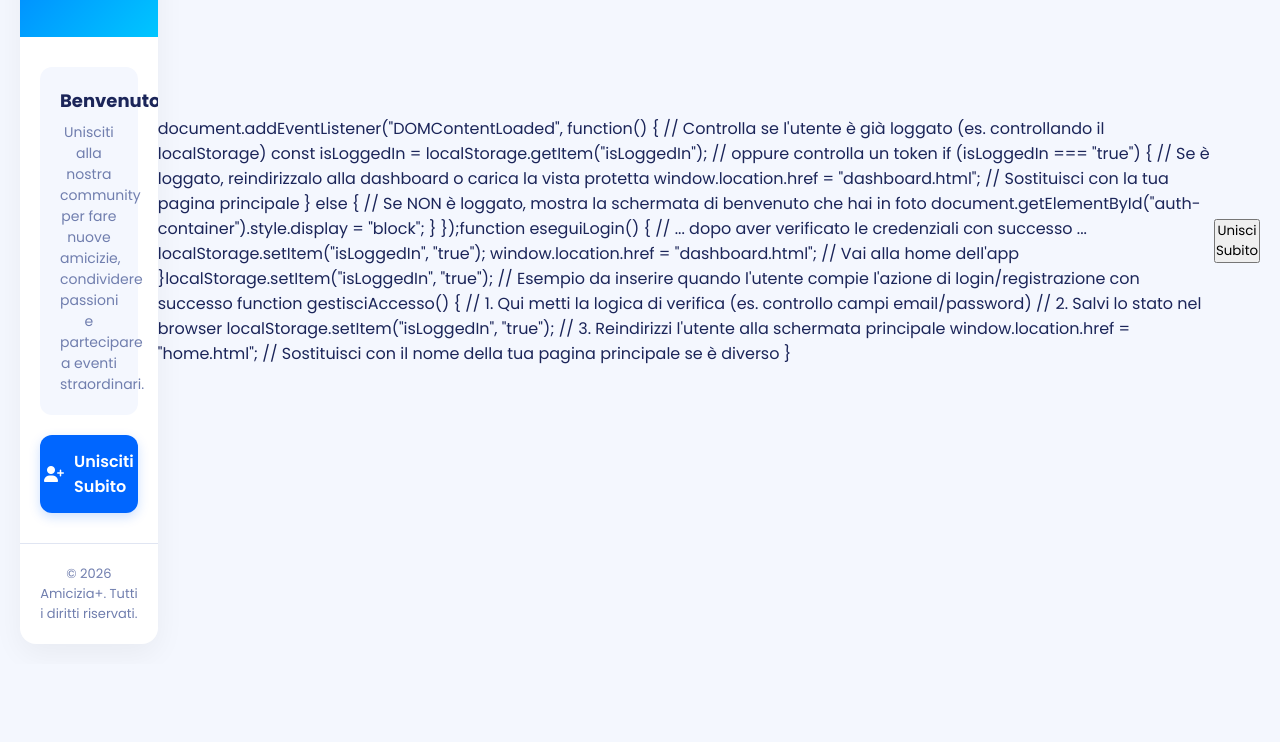
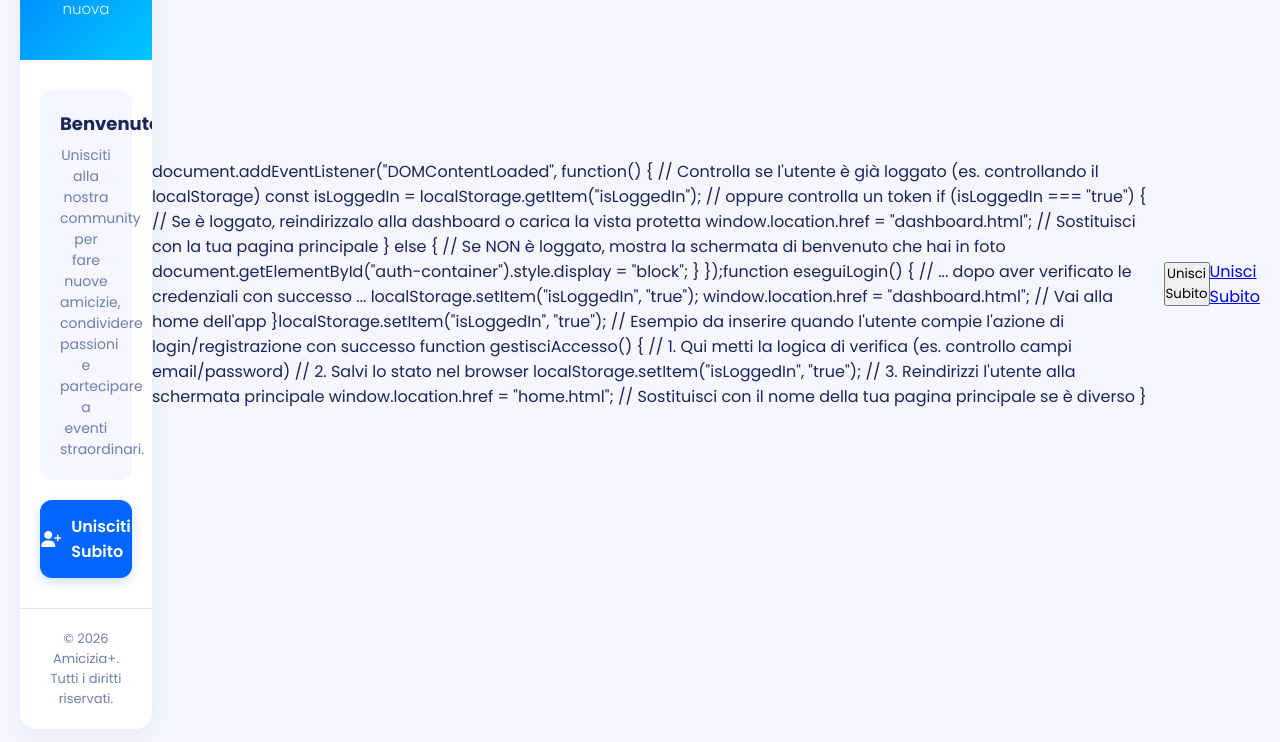
Before and after one commit to 96n4m2pfzd-sketch/Valentino-, a plain HTML site: page index.html in a window 1280 px wide. Shown: the part 182-924 px from the top of the page. Before the commit the page ends 846 px from the top, so only its background shows below. Drawn offline with Linux system fonts and the light colour scheme.

Commit message:
Add access management button and link
Added button and link for user access management.

```diff
--- a/index.html
+++ b/index.html
@@ -198,3 +198,4 @@ function gestisciAccesso() {
     // 3. Reindirizzi l'utente alla schermata principale
     window.location.href = "home.html"; // Sostituisci con il nome della tua pagina principale se è diverso
 }<button onclick="gestisciAccesso()">Unisci Subito</button>
+<a href="tua-pagina.html" onclick="localStorage.setItem('isLoggedIn', 'true')">Unisci Subito</a>
```
